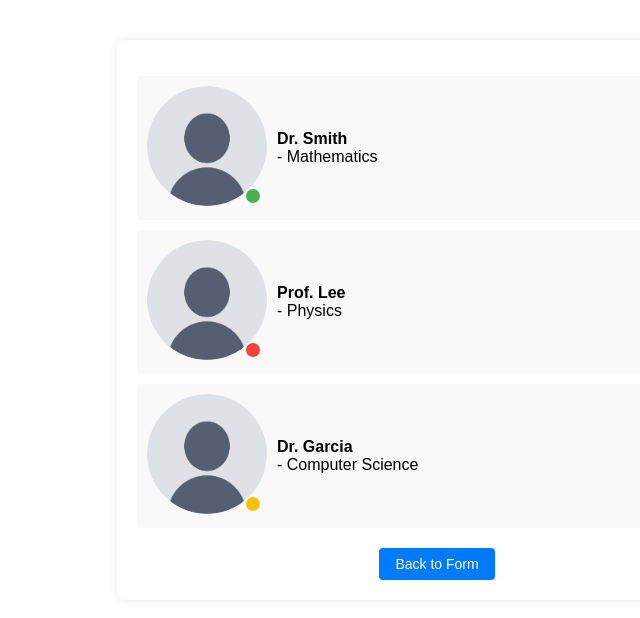
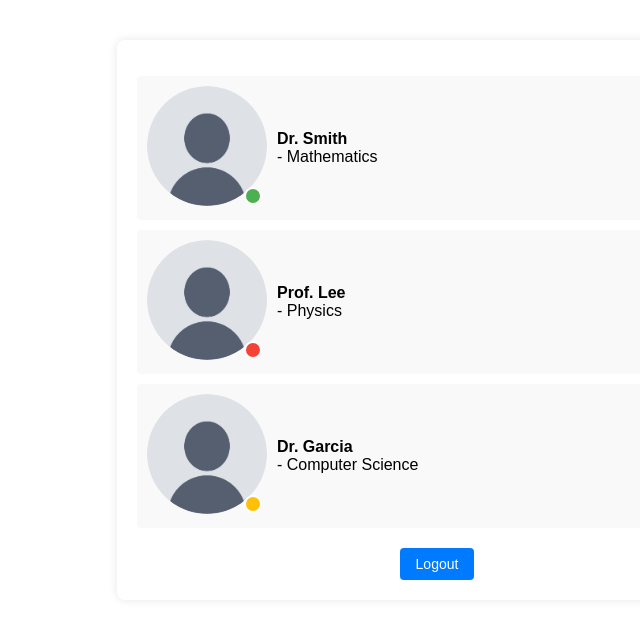
Before and after one commit to ECEMonitoringSystem/ecemonitoringsystem, a React (Create React App) app: page /list-instructors/1 in a window 1280 px wide. Shown: the top 618 px of the page, without its empty margins (203-843 px from the left). Built offline with nearby package versions, Linux system fonts and the light colour scheme.

Commit message:
Added Logout in Insturctor

```diff
--- a/src/Pages/ListInstructors.js
+++ b/src/Pages/ListInstructors.js
@@ -59,10 +59,10 @@ function ListInstructors() {
       </ul>
 
       <button
-        onClick={() => navigate('/student')}
+        onClick={() => navigate('/instructor')}
         className="back-button"
       >
-        Back to Form
+        Logout
       </button>
     </div>
   );
```
